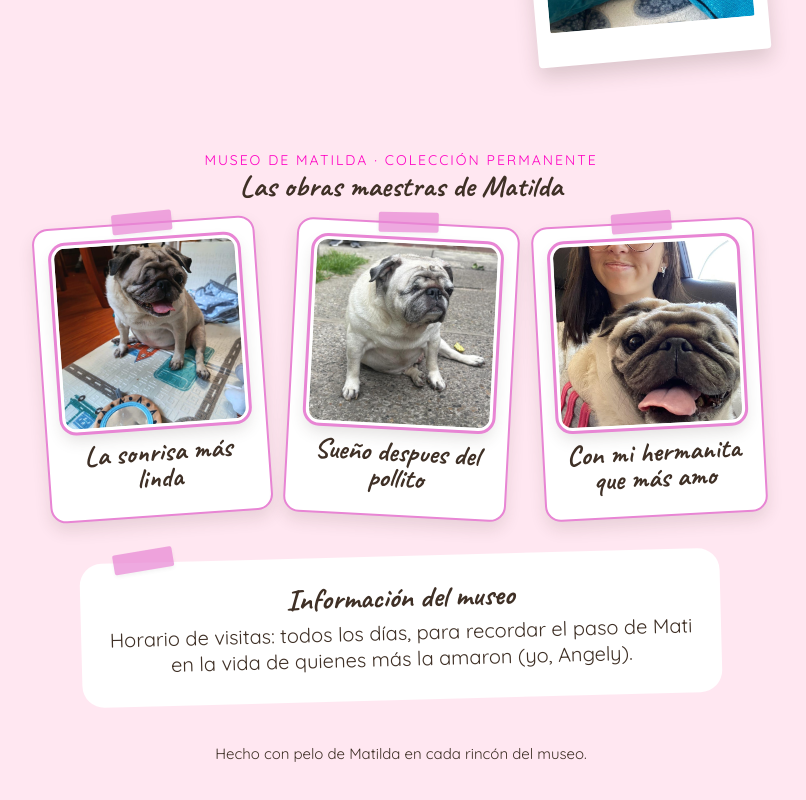
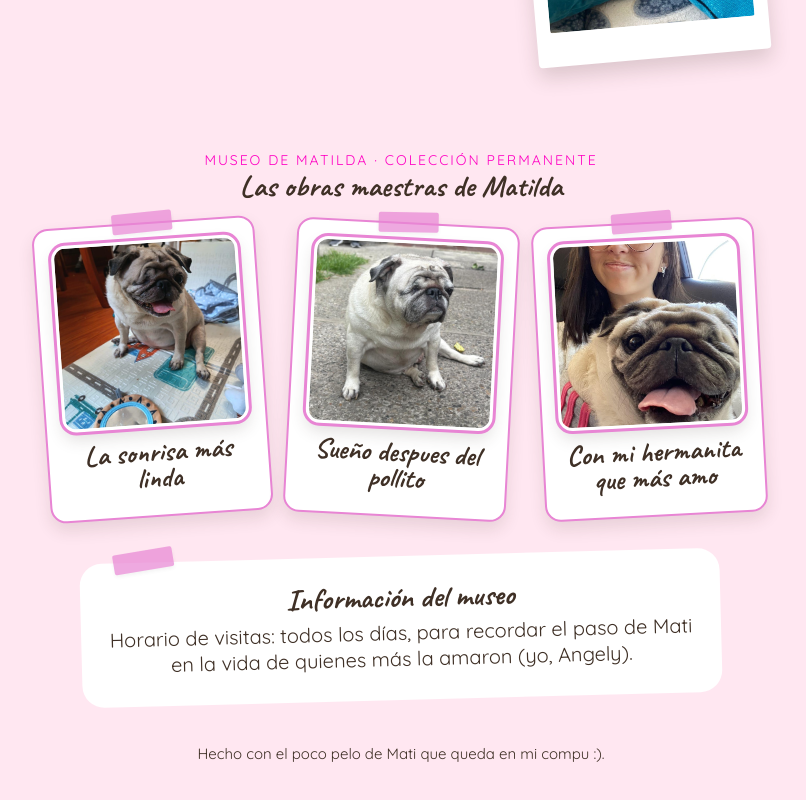
Before and after one commit to AngelyyP/Primera-pagina-react, a React (Vite) app: page / in a window 1280 px wide. Shown: the part 336-1136 px from the top of the page, without its empty margins (239-1045 px from the left). Built offline with nearby package versions, Linux system fonts and the light colour scheme.

Commit message:
Footer: texto personalizado del dueña de Mati

```diff
--- a/src/Components/Footer.jsx
+++ b/src/Components/Footer.jsx
@@ -3,7 +3,7 @@ import '../App.css'
 function Footer() {
   return (
     <footer className="app-footer">
-      Hecho con pelo de Matilda en cada rincón del museo.
+      Hecho con el poco pelo de Mati que queda en mi compu :).
     </footer>
   )
 }
```
